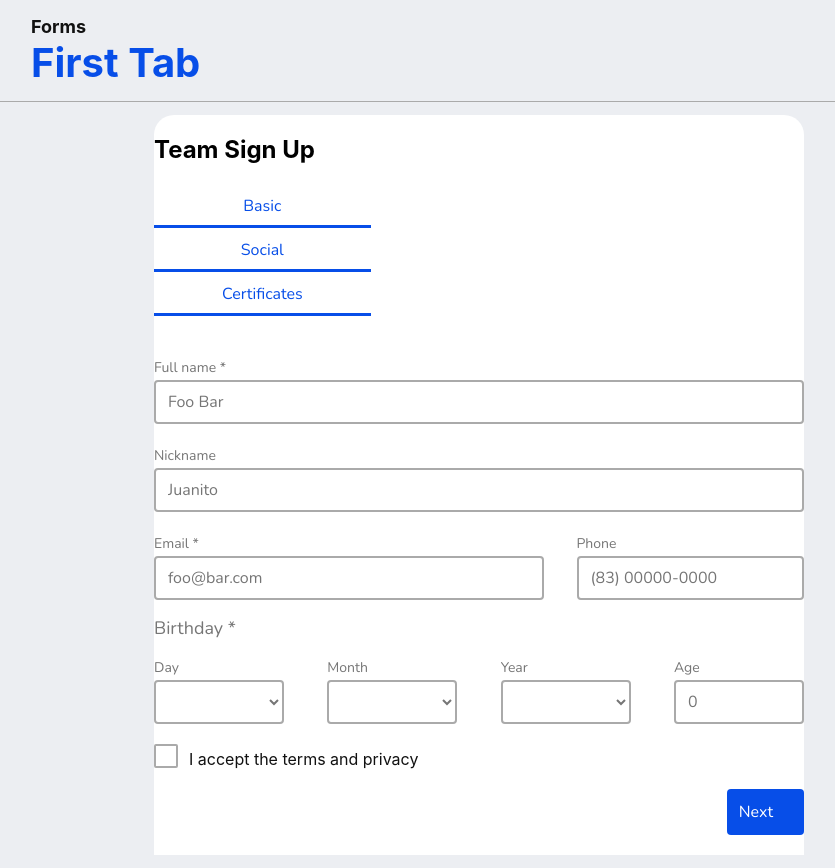
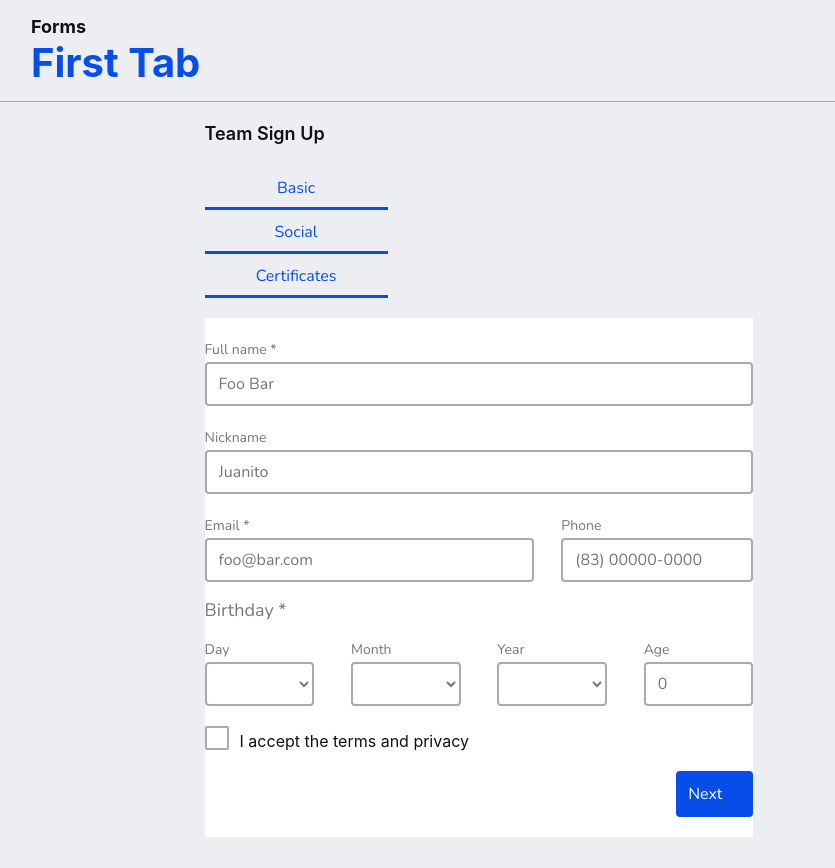
Before and after one commit to Albaax/react-form-project, a React (Create React App) app: page / in a window 1280 px wide. Shown: the whole page, without its empty margins (161-996 px from the left). After the commit the page ends 837 px from the top, so only its background shows below. Built offline with nearby package versions, Linux system fonts and the light colour scheme; some icons are missing.

Commit message:
feat: add form margins

```diff
--- a/src/Components/FormContainer/FormContainer.css
+++ b/src/Components/FormContainer/FormContainer.css
@@ -1,8 +1,49 @@
-.form-container {
-    width: 650px;
-    height: auto;
-    background-color: #ffffff;
-    border-radius: 20px;
-    max-width: 85%;
-    margin: 1% 0;
+.form container {
+  width: 650px;
+  height: auto;
+  background-color: #ffffff;
+  border-radius: 20px;
+  max-width: 85%;
+  margin: 3% 0;
   }
+
+.tabs container {
+  display: flex;
+}
+
+.tab container {
+  margin: 6% 5% 5% 5%;
+}
+
+.title {
+  font-family: 'Inter', sans serif;
+  color: #111;
+  font-size: 18px;
+  line-height: 24px;
+  font-weight: 600;
+}
+
+#btn_heart {
+  background-color: #fff;
+  color: #111;
+  border: none;
+}
+
+#btn_heart svg {
+  height: 20px;
+}
+#btn_heart svg:hover {
+  fill: #074EE8;
+  color: #074EE8;
+}
+
+textarea:focus, input:focus:not(.input heart), select:focus {
+  box-shadow: 0 0 0 0;
+  border: 2px solid #aaaaaa;
+  outline: 0;
+}
+
+.input heart:focus{
+  box-shadow: 0 0 0 0;
+  outline: 0;
+}
```
